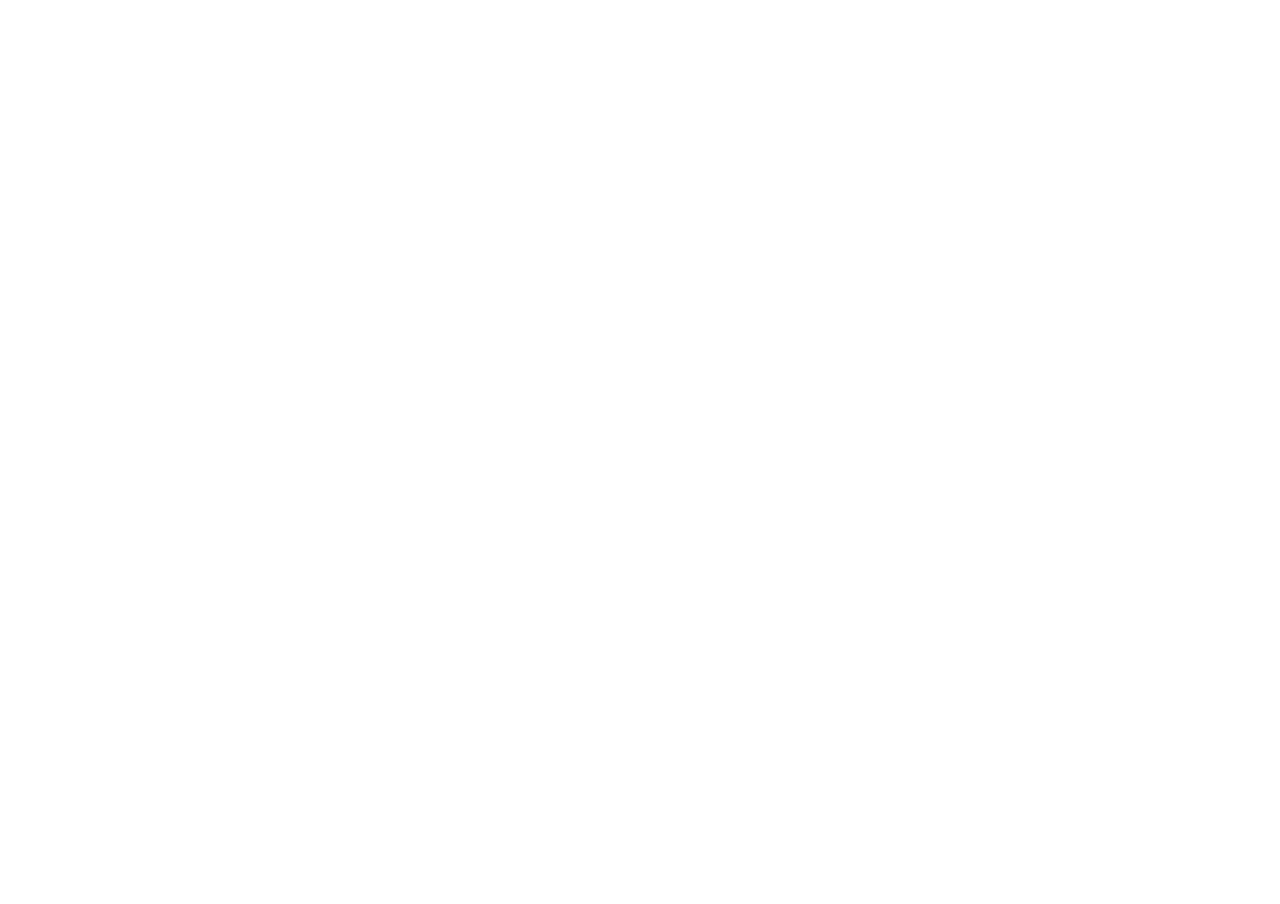
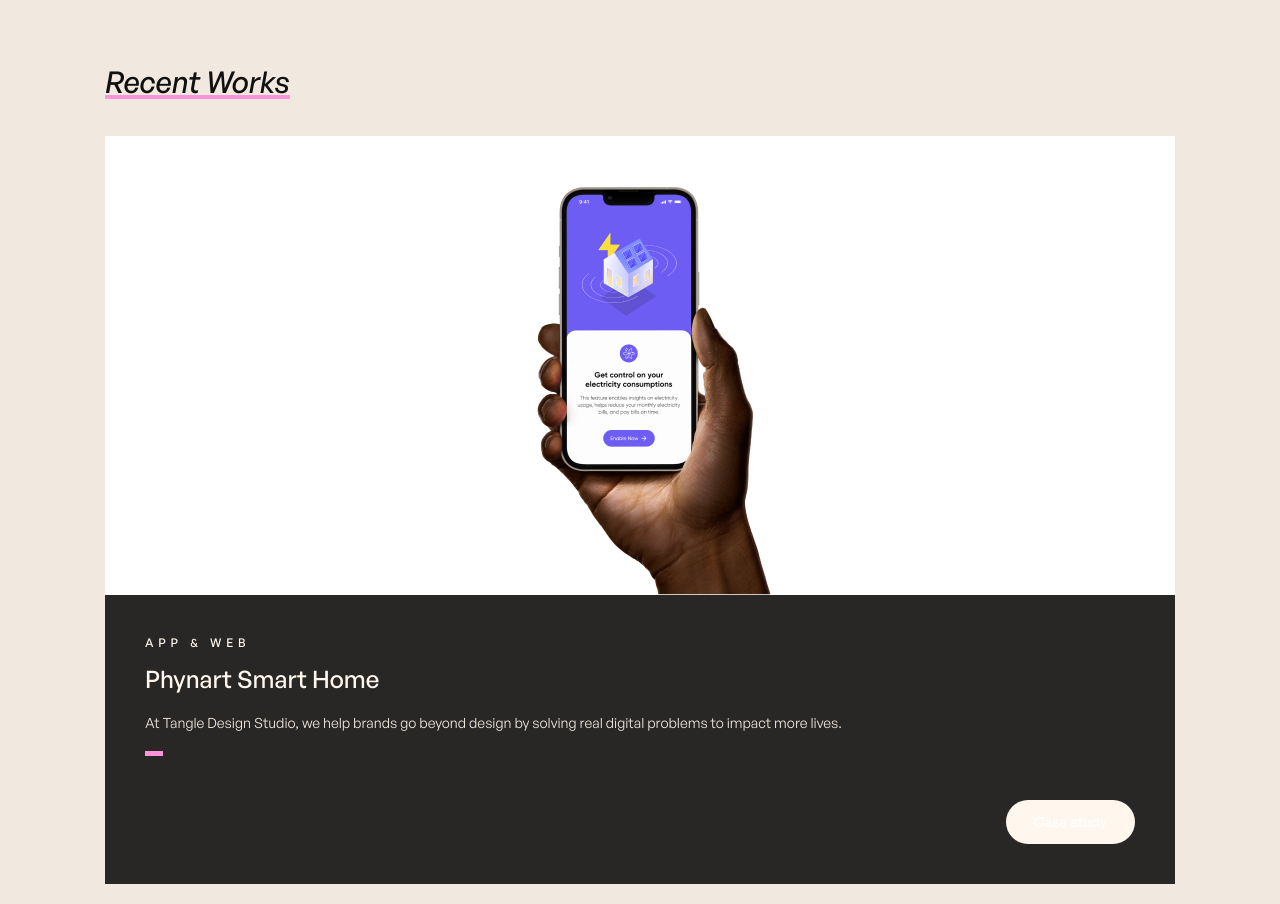
Before and after one commit to surajnarsale/tangle-landing-page, a Next.js app: page / in a window 1280 px wide. Shown: the part 1080-1984 px from the top of the page. Before the commit the page ends 960 px from the top, so only its background shows below. Built offline with nearby package versions, Linux system fonts and the light colour scheme.

Commit message:
feat: add recent works for desktop

```diff
--- a/components/atoms/BaseButton.tsx
+++ b/components/atoms/BaseButton.tsx
@@ -12,7 +12,7 @@
     <Link href={props.href!}>
       <div
         className={clsx(
-          'rounded-3xl bg-dark-500 px-4 py-2 text-light sm:px-7 sm:py-3 ',
+          'rounded-3xl bg-dark-500 px-4 py-2 text-sm text-light sm:px-7 sm:py-3 ',
           props.className
         )}
       >
--- /dev/null
+++ b/components/molecules/WorkCard.tsx
@@ -0,0 +1,5 @@
+const WorkCard = () => {
+  return <div>WorkCard</div>
+}
+
+export default WorkCard
--- /dev/null
+++ b/components/organisms/WorkList.tsx
@@ -0,0 +1,37 @@
+import Image from 'next/image'
+import work1 from '@/public/work_1.png'
+import { Container } from '@/components/atoms/Container'
+import { BaseButton } from '@/components/atoms/BaseButton'
+
+const WorkList = () => {
+  return (
+    <>
+      <div className="bg-primary-200 pt-14">
+        <Container className=" mx-auto max-w-[1110px] px-5 pb-5 text-dark-500 lg:pt-32 ">
+          <p className=" mb-9 text-3xl font-medium italic underline decoration-pink decoration-4">
+            Recent Works
+          </p>
+          <div className="flex w-full flex-col justify-center">
+            <div className="flex justify-center bg-light">
+              <Image className=" object-cover" src={work1} alt="work_1" placeholder="blur" />
+            </div>
+            <div className="bg-dark-300 p-10  font-medium text-primary-100">
+              <p className="pb-3 text-xs uppercase tracking-[0.4em] ">app & web</p>
+              <p className="pb-4 text-2xl   ">Phynart Smart Home</p>
+              <p className="pb-4 text-sm font-normal leading-6 text-primary-200">
+                At Tangle Design Studio, we help brands go beyond design by solving real digital
+                problems to impact more lives.
+              </p>
+              <div className="mb-11 h-[5px] w-[18px] bg-pink" />
+              <BaseButton href="/id" className="ml-auto w-fit bg-primary-100 text-dark-200">
+                Case study
+              </BaseButton>
+            </div>
+          </div>
+        </Container>
+      </div>
+    </>
+  )
+}
+
+export default WorkList
--- a/pages/index.tsx
+++ b/pages/index.tsx
@@ -1,4 +1,5 @@
 import Hero from '@/components/molecules/Hero'
+import WorkList from '@/components/organisms/WorkList'
 import LandingPage from '@/components/templates/LandingPage'
 
 export default function Home() {
@@ -6,6 +7,7 @@
     <div className="max-w-screen">
       <LandingPage>
         <Hero />
+        <WorkList />
       </LandingPage>
     </div>
   )
--- a/tailwind.config.js
+++ b/tailwind.config.js
@@ -15,11 +15,11 @@
 
       colors: {
         primary: {
+          100: '#FFF6EE',
           500: '#FF5A15',
           400: '#FFB697',
           300: '#FFEAD8',
           200: '#F1E8DF',
-          100: '#FFF6EE',
         },
         pink: '#FF94DC',
         dark: {
```
Also changed, not shown: public/work_1.png (added).
